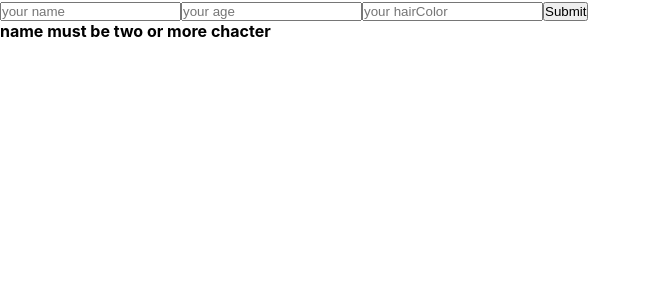
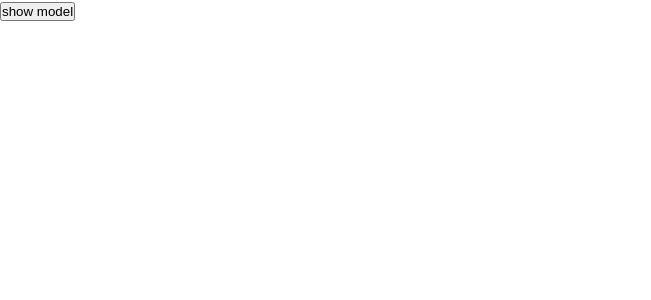
Before and after one commit to PIJUSH364/React__Design_pattens, a React (Create React App) app: page / in a window 1280 px wide. Shown: the top 300 px of the page, without its empty margins (0-651 px from the left). Built offline with nearby package versions, Linux system fonts and the light colour scheme.

Commit message:
package.jason file setup

```diff
--- a/src/App.js
+++ b/src/App.js
@@ -1,12 +1,14 @@
 import React from 'react';
 import ControlledForm from './ControlledForm';
+import Modal from './Modal';
 import UncontrolledForm from './UncontrolledForm';
 
 function App() {
   return (
     <>
       {/* <UncontrolledForm /> */}
-      <ControlledForm />
+      {/* <ControlledForm /> */}
+      <Modal />
     </>
   );
 }
--- a/src/Modal.js
+++ b/src/Modal.js
@@ -1,6 +1,6 @@
 import React, { useState } from 'react';
 import styled from 'styled-components';
-import CloseIcon from '@mui/icons-material/Close';
+
 const ModalBackground = styled.div`
   position: fixed;
   z-index: 1;
```
